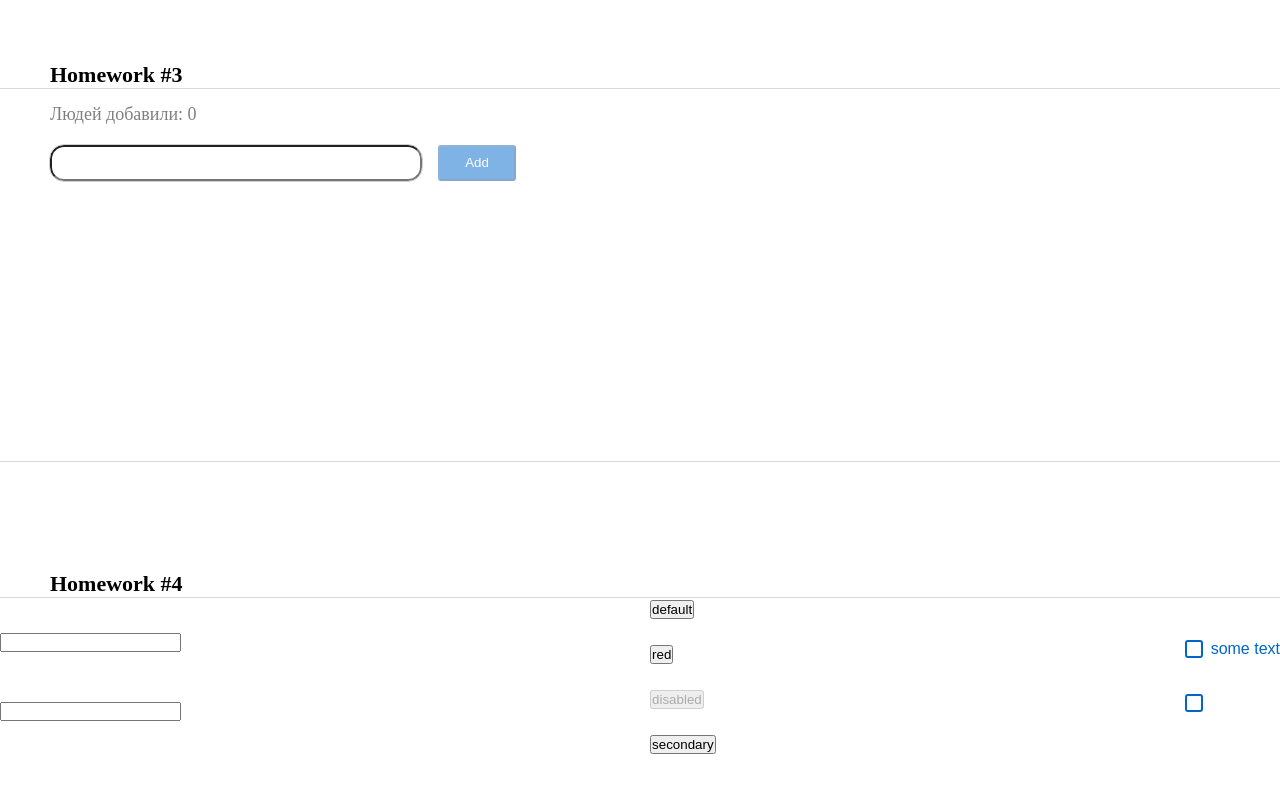
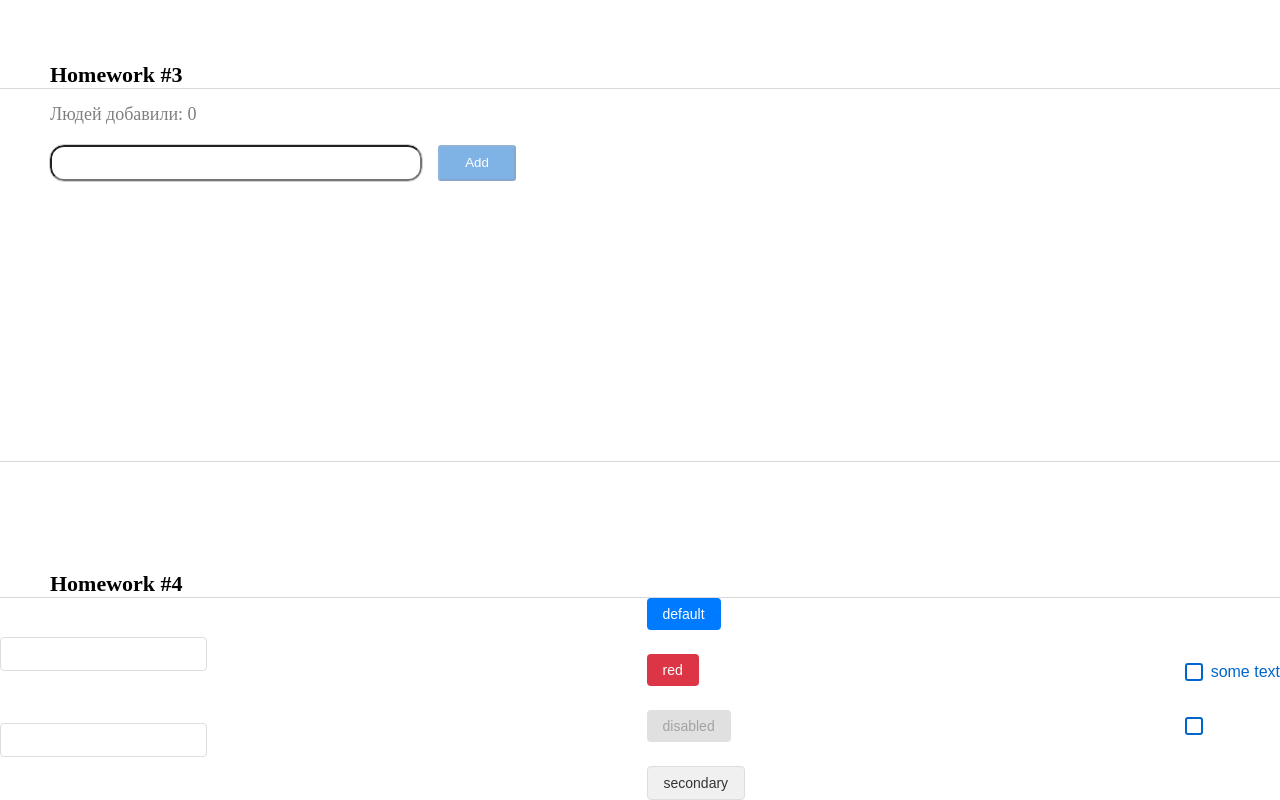
Before and after one commit to wewealka/hm2, a React (Create React App) app: page / in a window 1280 px wide. Shown: the part 769-1569 px from the top of the page. Before the commit the page ends 1523 px from the top, so only its background shows below. Built offline with nearby package versions, Linux system fonts and the light colour scheme.

Commit message:
feat: hw-4

```diff
--- a/src/s2-homeworks/hw04/HW4.tsx
+++ b/src/s2-homeworks/hw04/HW4.tsx
@@ -13,7 +13,6 @@ const HW4 = () => {
     return (
         <div id={'hw4'}>
             <div className={s2.hwTitle}>Homework #4</div>
-            {/*демонстрация возможностей компонент:*/}
             <div className={s2.hw}>
                 <Stand />
             </div>
--- a/src/s2-homeworks/hw04/common/c1-SuperInputText/SuperInputText.module.css
+++ b/src/s2-homeworks/hw04/common/c1-SuperInputText/SuperInputText.module.css
@@ -1,20 +1,38 @@
 .input:focus {
+  outline: none;
+  border-color: #007bff;
+  box-shadow: 0 0 0 2px rgba(0, 123, 255, 0.25);
 }
 
 .input {
+  padding: 8px 12px;
+  border: 1px solid #ddd;
+  border-radius: 4px;
+  font-size: 14px;
+  transition: all 0.2s ease;
 }
 
 .inputWrapper {
+  display: flex;
+  flex-direction: column;
+  gap: 4px;
 }
 
 .superInput {
+  border-color: #ddd;
 }
 
 .errorInput {
+  border-color: #dc3545;
 }
 
 .errorInput:focus {
+  border-color: #dc3545;
+  box-shadow: 0 0 0 2px rgba(220, 53, 69, 0.25);
 }
 
 .error {
+  color: #dc3545;
+  font-size: 12px;
+  font-weight: 500;
 }
--- a/src/s2-homeworks/hw04/common/c2-SuperButton/SuperButton.module.css
+++ b/src/s2-homeworks/hw04/common/c2-SuperButton/SuperButton.module.css
@@ -1,36 +1,60 @@
 .button {
+  padding: 8px 16px;
+  border-radius: 4px;
+  border: none;
+  cursor: pointer;
+  font-size: 14px;
+  font-weight: 500;
+  transition: all 0.2s ease;
 }
 
 .disabled {
+  background-color: #ccc;
+  color: #666;
+  cursor: not-allowed;
 }
 
 .secondary {
+  background-color: #f0f0f0;
+  color: #333;
+  border: 1px solid #ddd;
 }
 
 .default {
+  background-color: #007bff;
+  color: white;
 }
 
 .red {
+  background-color: #dc3545;
+  color: white;
 }
 
 .default:hover {
+  background-color: #0056b3;
 }
 
 .red:hover {
+  background-color: #c82333;
 }
 
 .secondary:hover {
+  background-color: #e0e0e0;
 }
 
-
 .default:active {
+  background-color: #004085;
 }
 
 .secondary:active {
+  background-color: #d0d0d0;
 }
 
 .red:active {
+  background-color: #a71e2a;
 }
 
 .button:disabled {
+  opacity: 0.6;
+  cursor: not-allowed;
 }
--- a/src/s2-homeworks/hw04/common/c2-SuperButton/SuperButton.tsx
+++ b/src/s2-homeworks/hw04/common/c2-SuperButton/SuperButton.tsx
@@ -1,28 +1,32 @@
-import React, {ButtonHTMLAttributes, DetailedHTMLProps} from 'react'
-import s from './SuperButton.module.css'
+import React, { ButtonHTMLAttributes, DetailedHTMLProps } from "react";
+import s from "./SuperButton.module.css";
 
 // тип пропсов обычной кнопки, children в котором храниться название кнопки там уже описан
-type DefaultButtonPropsType = DetailedHTMLProps<ButtonHTMLAttributes<HTMLButtonElement>,
-    HTMLButtonElement>
+type DefaultButtonPropsType = DetailedHTMLProps<
+  ButtonHTMLAttributes<HTMLButtonElement>,
+  HTMLButtonElement
+>;
 
 type SuperButtonPropsType = DefaultButtonPropsType & {
-    xType?: string
-}
+  xType?: string;
+};
 
-const SuperButton: React.FC<SuperButtonPropsType> = (
-    {
+const SuperButton: React.FC<SuperButtonPropsType> = ({
   xType,
   className,
   disabled,
   ...restProps // все остальные пропсы попадут в объект restProps, там же будет children
-    }
-) => {
-    const finalClassName = s.button
-        // + (disabled
-        //         ? ...
-        //         : xType === 'red'
-        //             ? ...
-        + (className ? ' ' + className : '') // задачка на смешивание классов
+}) => {
+  const finalClassName =
+    s.button +
+    (disabled
+      ? " " + s.disabled
+      : xType === "red"
+      ? " " + s.red
+      : xType === "secondary"
+      ? " " + s.secondary
+      : " " + s.default) +
+    (className ? " " + className : ""); // задачка на смешивание классов
 
   return (
     <button
@@ -30,7 +34,7 @@ const SuperButton: React.FC<SuperButtonPropsType> = (
       className={finalClassName}
       {...restProps} // отдаём кнопке остальные пропсы если они есть (children там внутри)
     />
-    )
-}
+  );
+};
 
-export default SuperButton
+export default SuperButton;
--- a/src/s2-homeworks/hw04/common/c3-SuperCheckbox/SuperCheckbox.tsx
+++ b/src/s2-homeworks/hw04/common/c3-SuperCheckbox/SuperCheckbox.tsx
@@ -2,20 +2,21 @@ import React, {
   ChangeEvent,
   DetailedHTMLProps,
   InputHTMLAttributes,
-} from 'react'
-import s from './SuperCheckbox.module.css'
+} from "react";
+import s from "./SuperCheckbox.module.css";
 
 // тип пропсов обычного инпута
-type DefaultInputPropsType = DetailedHTMLProps<InputHTMLAttributes<HTMLInputElement>,
-    HTMLInputElement>
+type DefaultInputPropsType = DetailedHTMLProps<
+  InputHTMLAttributes<HTMLInputElement>,
+  HTMLInputElement
+>;
 
-type SuperCheckboxPropsType = Omit<DefaultInputPropsType, 'type'> & {
-    onChangeChecked?: (checked: boolean) => void
-    spanClassName?: string
-}
+type SuperCheckboxPropsType = Omit<DefaultInputPropsType, "type"> & {
+  onChangeChecked?: (checked: boolean) => void;
+  spanClassName?: string;
+};
 
-const SuperCheckbox: React.FC<SuperCheckboxPropsType> = (
-    {
+const SuperCheckbox: React.FC<SuperCheckboxPropsType> = ({
   onChange,
   onChangeChecked,
   className,
@@ -24,35 +25,34 @@ const SuperCheckbox: React.FC<SuperCheckboxPropsType> = (
   id,
 
   ...restProps // все остальные пропсы попадут в объект restProps
-    }
-) => {
+}) => {
   const onChangeCallback = (e: ChangeEvent<HTMLInputElement>) => {
     // задачка на написание онченджа
+    onChange && onChange(e);
+    onChangeChecked && onChangeChecked(e.currentTarget.checked);
+  };
 
-    }
-
-    const finalInputClassName = s.checkbox
-        + (className ? ' ' + className : '')
+  const finalInputClassName = s.checkbox + (className ? " " + className : "");
 
   return (
     <label className={s.label}>
       <input
         id={id}
-                type={'checkbox'}
+        type={"checkbox"}
         onChange={onChangeCallback}
         className={finalInputClassName}
         {...restProps} // отдаём инпуту остальные пропсы если они есть (checked например там внутри)
       />
       {children && (
         <span
-                    id={id ? id + '-span' : undefined}
-                    className={s.spanClassName}
+          id={id ? id + "-span" : undefined}
+          className={spanClassName || s.spanClassName}
         >
           {children}
         </span>
       )}
     </label> // благодаря label нажатие на спан передастся в инпут
-    )
-}
+  );
+};
 
-export default SuperCheckbox
+export default SuperCheckbox;
```
Lines whose indentation alone changed are shown as unchanged.
